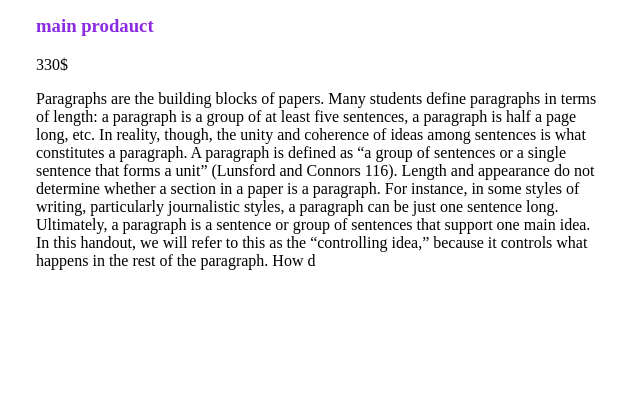
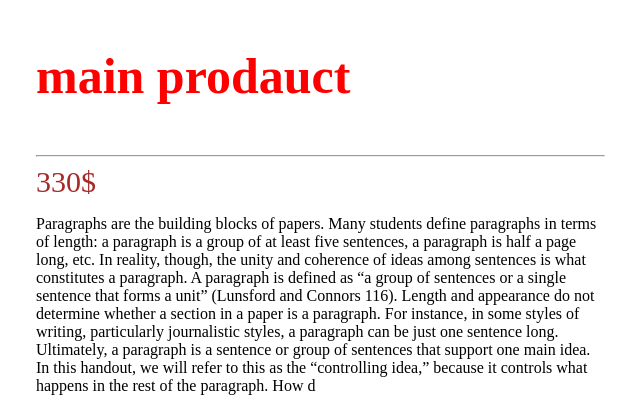
Before and after one commit to JalalMadhaji/the-amazing-team-repo, a plain HTML site: page ditalse.html in a window 1280 px wide. Shown: the part 442-853 px from the top of the page, without its empty margins (24-664 px from the left). Before the commit the page ends 800 px from the top, so only its background shows below. Drawn offline with Linux system fonts and the light colour scheme.

Commit message:
endditalse

```diff
--- a/css/style.css
+++ b/css/style.css
@@ -2,6 +2,7 @@
 
 h3{
     color: blueviolet;
+
 }
 .imagpro{
     width: 100%;
@@ -12,3 +13,11 @@ h3{
     margin-right: 20px;
     margin-left: 52px;
 }
+.sp{
+    font-size: 30px;
+    color: brown;
+}
+.hh{
+    color: red;
+    font-size: 50px;
+}
--- a/ditalse.html
+++ b/ditalse.html
@@ -18,8 +18,9 @@
                 </div>
                 </div>
                 <div class="productdi">
-                        <h3> main prodauct</h3>
-                        <span >330$</span>
+                        <h3 class="hh"> main prodauct</h3>
+                        <hr>
+                        <span class="sp">330$</span>
                         <p>
                                 Paragraphs are the building blocks of papers. Many students define paragraphs in terms of length: a paragraph is a group of at least five sentences, a paragraph is half a page long, etc. In reality, though, the unity and coherence of ideas among sentences is what constitutes a paragraph. A paragraph is defined as “a group of sentences or a single sentence that forms a unit” (Lunsford and Connors 116). Length and appearance do not determine whether a section in a paper is a paragraph. For instance, in some styles of writing, particularly journalistic styles, a paragraph can be just one sentence long. Ultimately, a paragraph is a sentence or group of sentences that support one main idea. In this handout, we will refer to this as the “controlling idea,” because it controls what happens in the rest of the paragraph.
                                 How d
```
